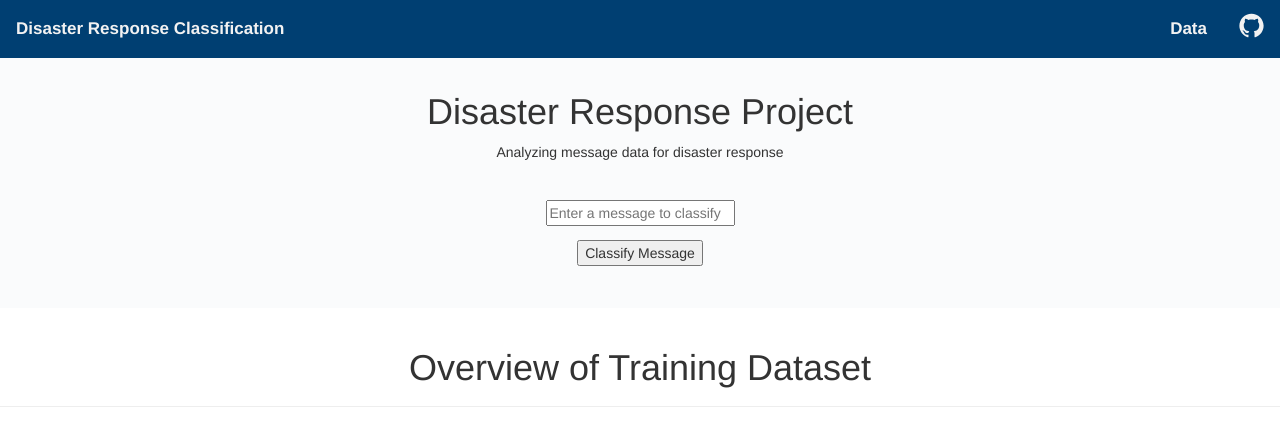
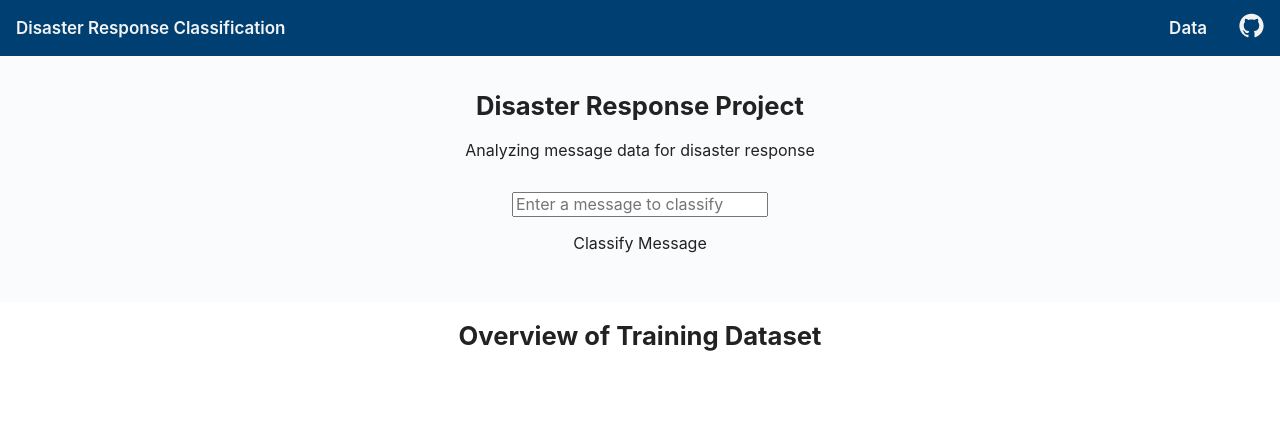
Before and after one commit to rjjfox/disaster-response-classification, a Flask app: template app/templates/master.html in a window 1280 px wide. Shown: the top 446 px of the page. Run offline with Flask 2, Linux system fonts and the light colour scheme; the template is opened without the code that fills it, so the values that code supplies are empty; parts of the project's set-up code (start-up, migrations or seed data) failed here and were passed over; some libraries are stand-ins or nearby versions.

Commit message:
Remove Bootstrap

```diff
--- a/app/templates/go.html
+++ b/app/templates/go.html
@@ -2,12 +2,12 @@
 {% block title %}Results{% endblock %}
 
 {% block message %}
-<h4 class="text-center">MESSAGE</h4>
-<p class="text-center"><i>{{query}}</i></p>
+<h4>MESSAGE</h4>
+<p><i>{{query}}</i></p>
 {% endblock %}
 
 {% block content %}
-<h1 class="text-center">Result</h1>
+<h1>Result</h1>
 <ul class="classification-labels">
     {% for category, classification in classification_result.items() %}
     {% if classification == 1 %}
--- a/app/templates/master.html
+++ b/app/templates/master.html
@@ -10,6 +10,8 @@
 
     <!-- css stylesheet -->
     <link rel="stylesheet" type="text/css" href="{{ url_for('static',filename='styles/main.css') }}" />
+    <link rel="stylesheet" type="text/css" href="{{ url_for('static',filename='styles/reset.css') }}" />
+    <link rel="stylesheet" type="text/css" href="{{ url_for('static',filename='styles/normalize.css') }}" />
     <link rel="stylesheet" type="text/css" href="{{ url_for('static',filename='styles/typography.css') }}" />
 
     <!-- fontawesome -->
@@ -17,13 +19,6 @@
 
     <!-- plotly -->
     <script src="https://cdn.plot.ly/plotly-latest.min.js"></script>
-
-    <!-- bootstrap -->
-    <link rel="stylesheet" href="https://maxcdn.bootstrapcdn.com/bootstrap/3.3.7/css/bootstrap.min.css"
-        integrity="sha384-BVYiiSIFeK1dGmJRAkycuHAHRg32OmUcww7on3RYdg4Va+PmSTsz/K68vbdEjh4u" crossorigin="anonymous">
-    <link rel="stylesheet" href="https://maxcdn.bootstrapcdn.com/bootstrap/3.3.7/css/bootstrap-theme.min.css"
-        integrity="sha384-rHyoN1iRsVXV4nD0JutlnGaslCJuC7uwjduW9SVrLvRYooPp2bWYgmgJQIXwl/Sp" crossorigin="anonymous">
-    <script src="https://ajax.googleapis.com/ajax/libs/jquery/3.3.1/jquery.min.js"></script>
 
 </head>
 
@@ -46,8 +41,8 @@
 
     <div class="hero">
         <div class="intro">
-            <h1 class="text-center">Disaster Response Project</h1>
-            <p class="text-center">Analyzing message data for disaster response</p>
+            <h1>Disaster Response Project</h1>
+            <p>Analyzing message data for disaster response</p=>
         </div>
 
         <div class="form">
@@ -83,7 +78,6 @@
             Plotly.plot(ids[i], graphs[i].data, graphs[i].layout);
         }
         </script>
-
         {% endblock %}
     </div>
 
```
